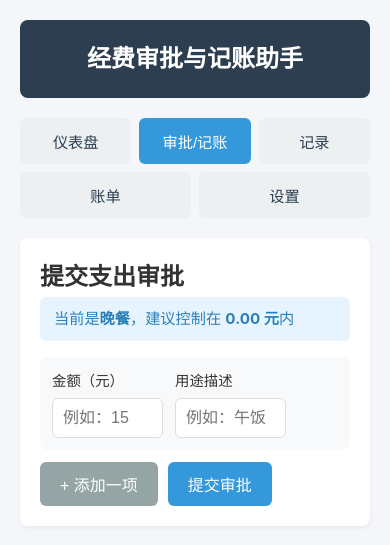
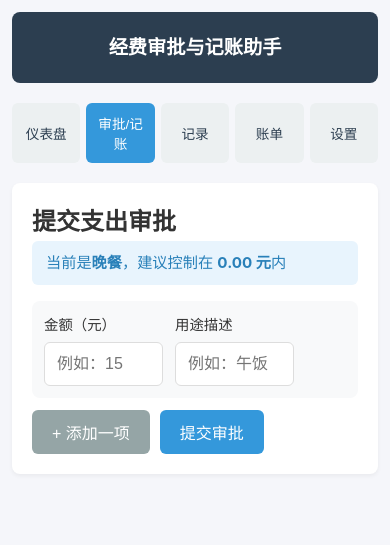
Before and after one commit to Niuyeye1688/budget-mate, a Flask app: page / in a window 390 px wide, after a click on "审批/记账". Shown: the top 545 px of the page. Run offline with Flask 3, Linux system fonts and the light colour scheme; data that the repository does not hold is empty.

Commit message:
Improve mobile responsive CSS

```diff
--- a/static/style.css
+++ b/static/style.css
@@ -9,6 +9,7 @@ body {
   background: #f5f6fa;
   color: #333;
   line-height: 1.6;
+  -webkit-tap-highlight-color: transparent;
 }
 
 .container {
@@ -261,11 +262,51 @@ th {
 }
 
 @media (max-width: 600px) {
+  .container {
+    padding: 12px;
+  }
+  header h1 {
+    font-size: 1.2rem;
+  }
+  nav {
+    gap: 6px;
+  }
+  nav button {
+    min-width: 60px;
+    padding: 10px 8px;
+    font-size: 0.85rem;
+    min-height: 44px;
+  }
   .config-grid {
     grid-template-columns: 1fr;
   }
   .card-grid {
     grid-template-columns: 1fr;
+  }
+  .batch-row {
+    grid-template-columns: 1fr;
+    gap: 8px;
+  }
+  .batch-row .btn-remove {
+    width: 100%;
+    height: 44px;
+  }
+  form input, form select {
+    padding: 12px;
+    min-height: 44px;
+    font-size: 1rem;
+  }
+  table {
+    display: block;
+    overflow-x: auto;
+    white-space: nowrap;
+    font-size: 0.85rem;
+  }
+  th, td {
+    padding: 8px;
+  }
+  .bill-text {
+    font-size: 0.85rem;
   }
 }
 
```
